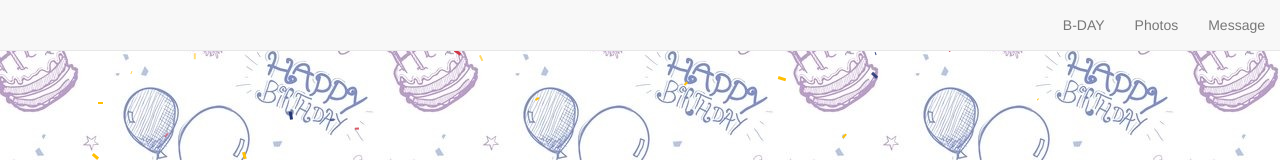
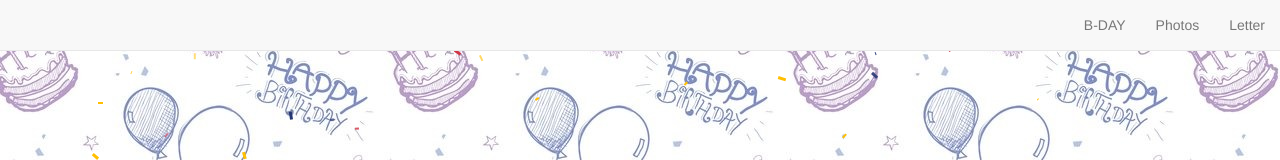
Before and after one commit to richardli314/richardli314.github.io, a plain HTML site: page bday.html in a window 1280 px wide. Shown: the top 160 px of the page. Drawn offline with Linux system fonts and the light colour scheme.

Commit message:
Update bday.html

```diff
--- a/bday.html
+++ b/bday.html
@@ -13,7 +13,7 @@
 				<ul class="nav navbar-nav navbar-right ">
 					<li><a href='bday.html' class="navbarcolor">B-DAY</a></li>
 					<li><a href='photos.html'>Photos</a></li>
-					<li><a href='message.html'>Message</a></li>
+					<li><a href='message.html'>Letter</a></li>
 				</ul>
 
 			</div>
```
